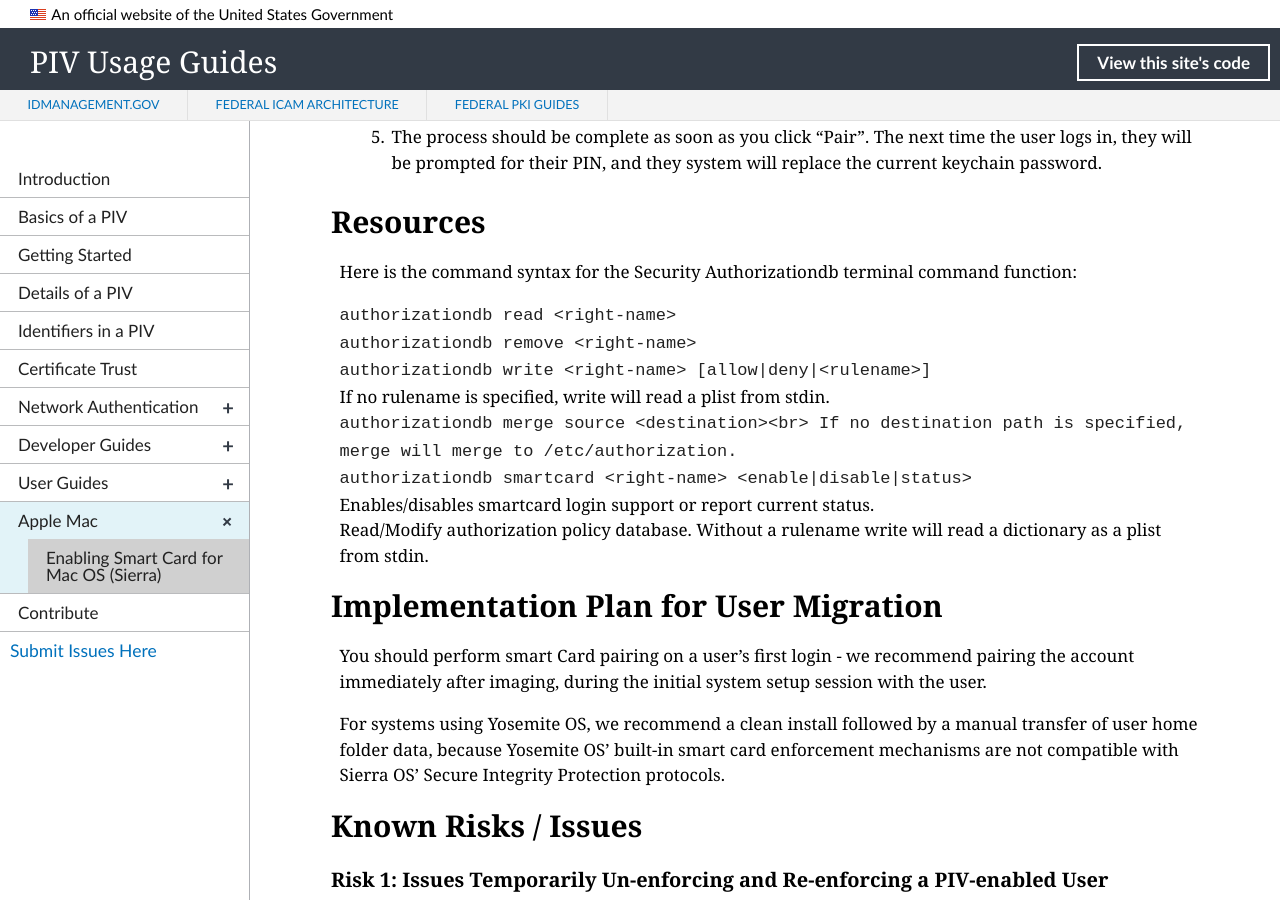
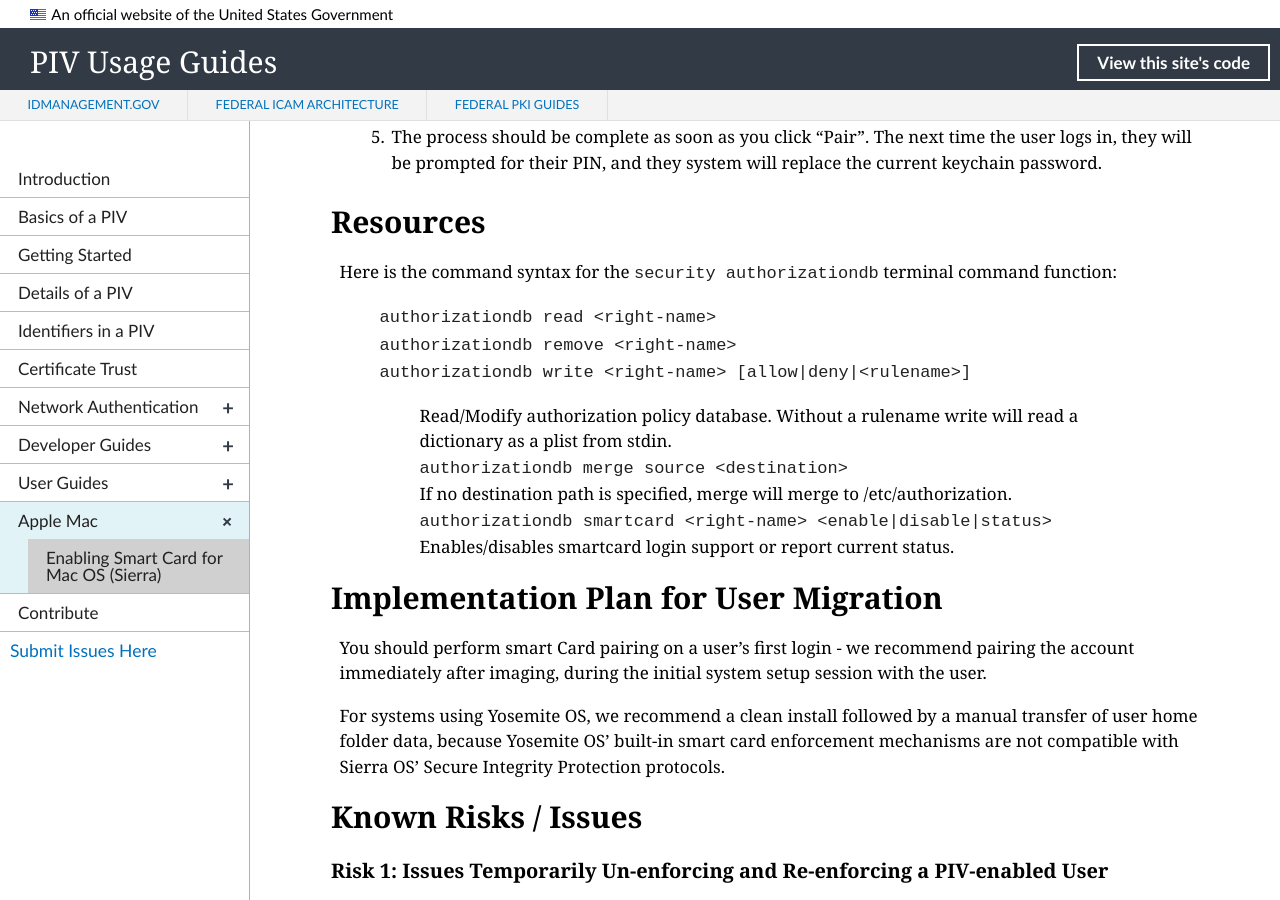
Before and after one commit to GSA/piv-guides, a Jekyll site: the page built from _apple/pivsierra.md, in a window 1280 px wide and 900 px high, scrolled down 1559 px. Built offline with Jekyll 4.4.1, drawn with Linux system fonts in a browser that asks for light colours; nearby versions of some CDN libraries.

Commit message:
More authorizationdb man tweaks

```diff
--- a/_apple/pivsierra.md
+++ b/_apple/pivsierra.md
@@ -41,17 +41,17 @@ _This document applies to Sierra OS only. It is not meant for Mac OS versions ea
 
 ## Resources
 
-Here is the command syntax for the Security Authorizationdb terminal command function:
+Here is the command syntax for the `security authorizationdb` terminal command function:
 
-`authorizationdb read <right-name>`<br>
-`authorizationdb remove <right-name>`<br>
-`authorizationdb write <right-name> [allow|deny|<rulename>]`<br>
-If no rulename is specified, write will read a plist from stdin.<br>
-`authorizationdb merge source <destination><br>
-If no destination path is specified, merge will merge to /etc/authorization.`<br>
-`authorizationdb smartcard <right-name> <enable|disable|status>`<br>
-Enables/disables smartcard login support or report current status.<br>
-Read/Modify authorization policy database. Without a rulename write will read a dictionary as a plist from stdin.<br>
+> `authorizationdb read <right-name>`<br>
+> `authorizationdb remove <right-name>`<br>
+> `authorizationdb write <right-name> [allow|deny|<rulename>]`<br>
+>> Read/Modify authorization policy database. Without a rulename write will read a dictionary as a plist from stdin.<br>
+> `authorizationdb merge source <destination>`<br>
+>> If no destination path is specified, merge will merge to /etc/authorization.<br>
+> `authorizationdb smartcard <right-name> <enable|disable|status>`<br>
+>> Enables/disables smartcard login support or report current status.<br>
+
 
 
 ## Implementation Plan for User Migration
```
